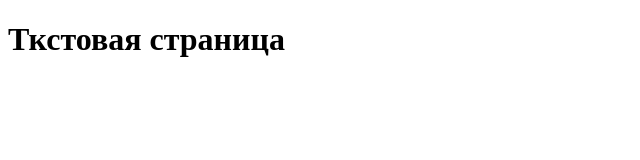
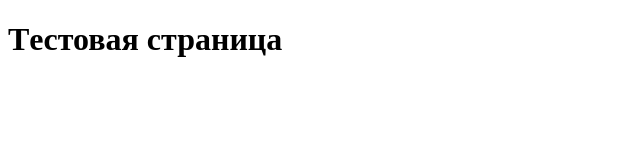
Before and after one commit to jimmy-ney/new-project, a plain HTML site: page test.html in a window 1280 px wide. Shown: the whole page, without its empty margins (0-640 px from the left). Drawn offline with Linux system fonts and the light colour scheme.

Commit message:
norm sdelano v test.html

```diff
--- a/test.html
+++ b/test.html
@@ -7,6 +7,6 @@
 		<meta name='viewport' content='width=device-width, initial-scaele=1'>
 	</head>
 	<body>
-		<h1>Ткстовая страница</h1>
+		<h1>Тeстовая страница</h1>
 	</body>
 </html>
```
